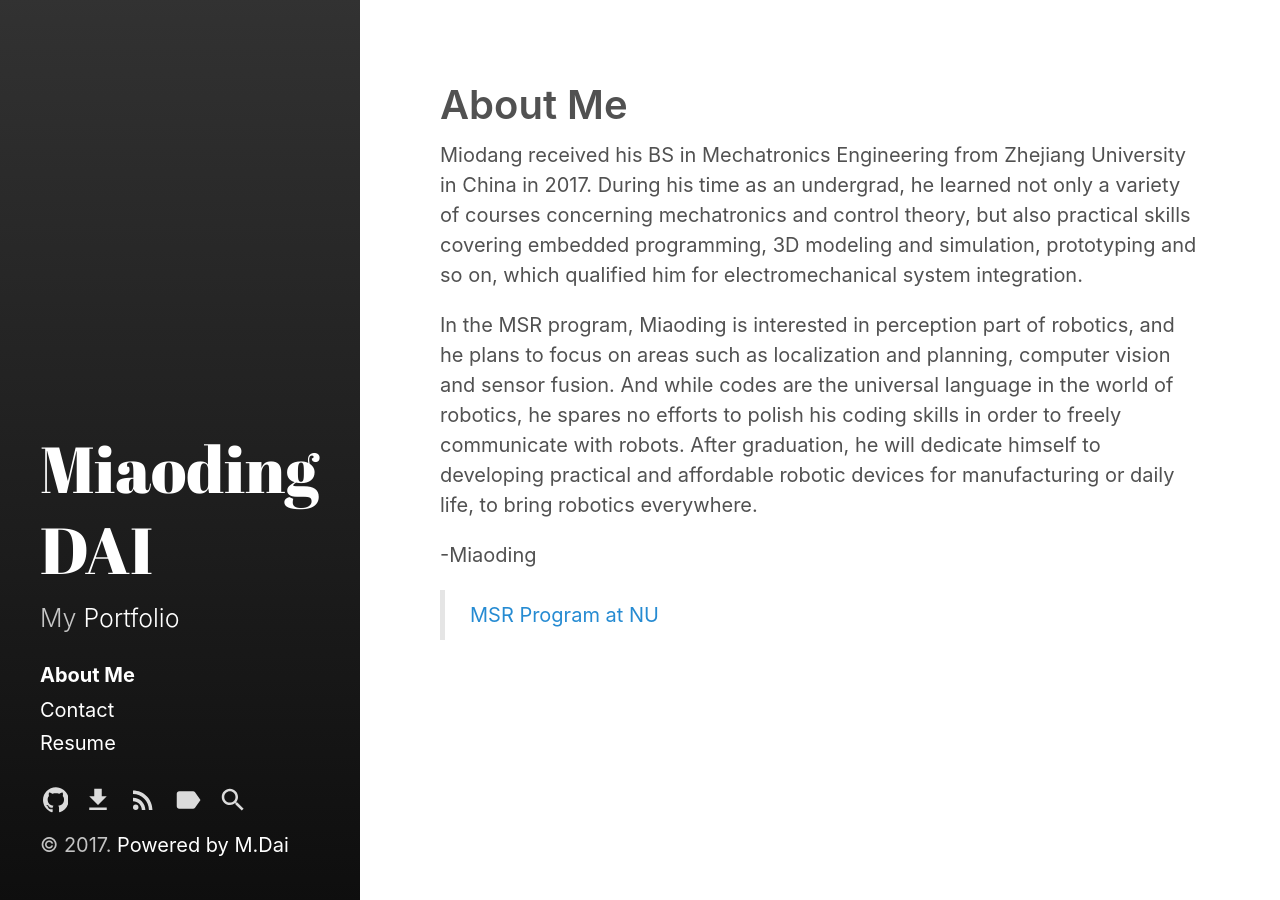
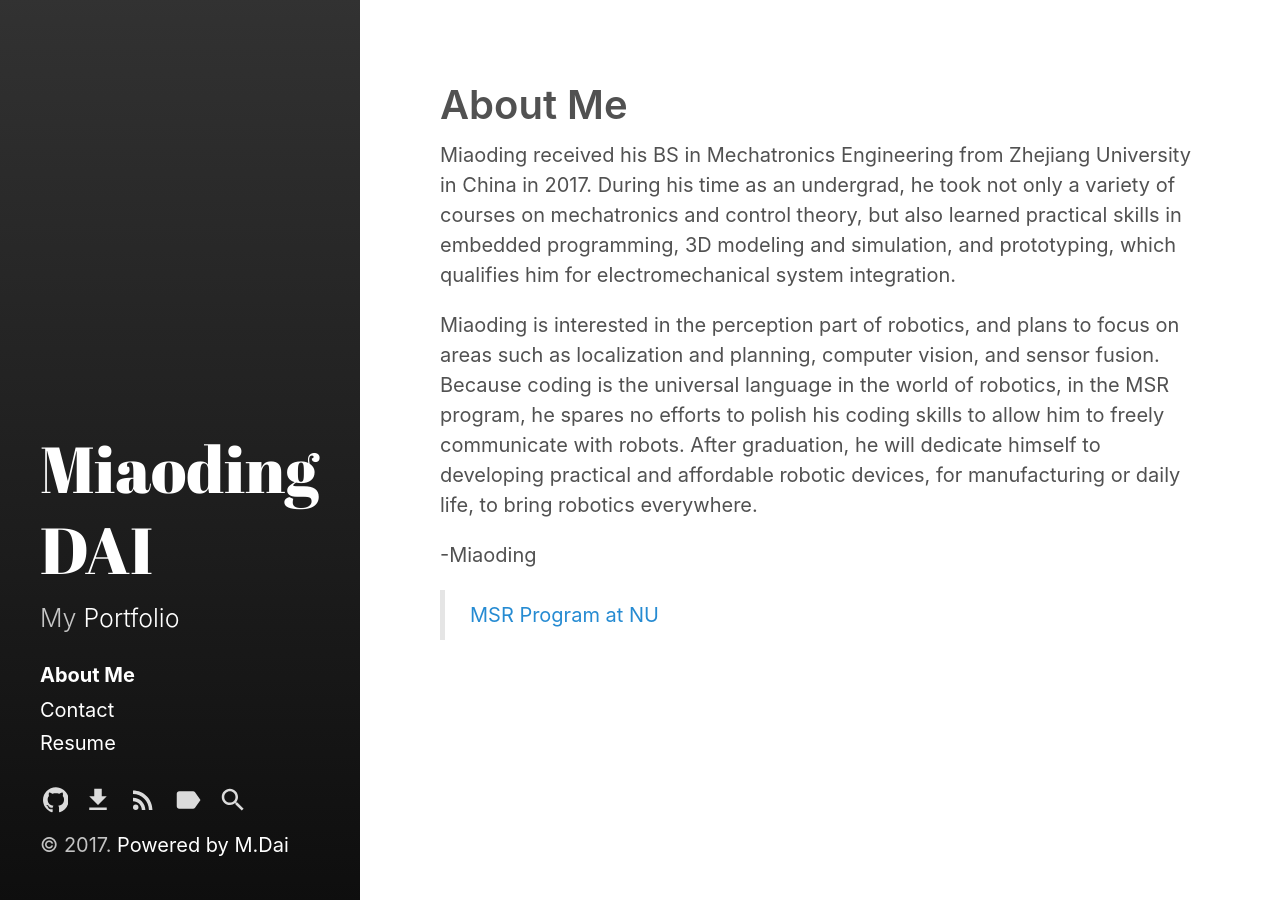
Before and after one commit to mdai17/mdai17.github.io, a Jekyll site: the page built from about.md, in a window 1280 px wide. Built offline with Jekyll 4.4.1, drawn with Linux system fonts in a browser that asks for light colours.

Commit message:
about me modified.

```diff
--- a/about.md
+++ b/about.md
@@ -4,10 +4,9 @@ title: About Me
 sidebar_link: true
 ---
 
-Miodang received his BS in Mechatronics Engineering from Zhejiang University in China in 2017. During his time as an undergrad, he learned not only a variety of courses concerning mechatronics and control theory, but also practical skills covering embedded programming, 3D modeling and simulation, prototyping and so on, which qualified him for electromechanical system integration.
+Miaoding received his BS in Mechatronics Engineering from Zhejiang University in China in 2017. During his time as an undergrad, he took not only a variety of courses on mechatronics and control theory, but also learned practical skills in embedded programming, 3D modeling and simulation, and prototyping, which qualifies him for electromechanical system integration.
 
-
-In the MSR program, Miaoding is interested in perception part of robotics, and he plans to focus on areas such as localization and planning, computer vision and sensor fusion. And while codes are the universal language in the world of robotics, he spares no efforts to polish his coding skills in order to freely communicate with robots. After graduation, he will dedicate himself to developing practical and affordable robotic devices for manufacturing or daily life, to bring robotics everywhere.
+Miaoding is interested in the perception part of robotics, and plans to focus on areas such as localization and planning, computer vision, and sensor fusion. Because coding is the universal language in the world of robotics, in the MSR program, he spares no efforts to polish his coding skills to allow him to freely communicate with robots. After graduation, he will dedicate himself to developing practical and affordable robotic devices, for manufacturing or daily life, to bring robotics everywhere.
 
 
 -Miaoding
```
